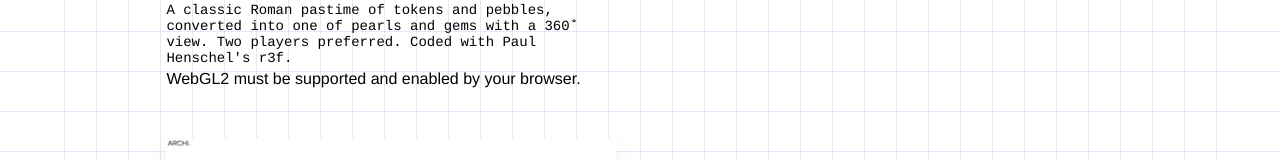
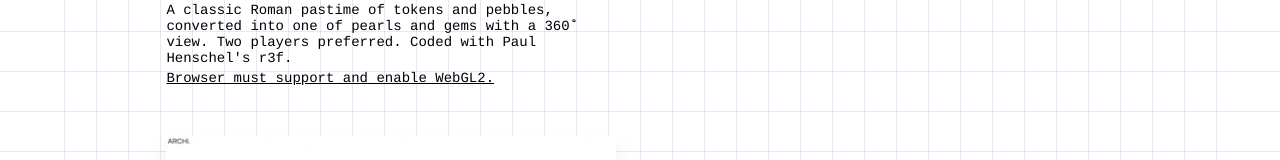
Before and after one commit to cdrom94/the-portfolio, a plain HTML site: page projects.html in a window 1280 px wide. Shown: the part 529-689 px from the top of the page. Drawn offline with Linux system fonts and the light colour scheme.

Commit message:
update compatibility text for tic tac toe project

```diff
--- a/projects.html
+++ b/projects.html
@@ -34,7 +34,9 @@
                 <h3>three-dimensional game</h3>
                 <p class="tech">React Three Fiber</p>
                 <p>A classic Roman pastime of tokens and pebbles, converted into one of pearls and gems with a 360&#730; view. Two players preferred. Coded with Paul Henschel's r3f.</p>
-                <a href="https://get.webgl.org/webgl2/">WebGL2 must be supported and enabled by your browser.</a>
+                <p class="attribution">
+                    <a target="_blank" href="https://get.webgl.org/webgl2/">Browser must support and enable WebGL2.</a>
+                </p>
             </a>
         </div>
         <div id="archi" class="tab">
```
